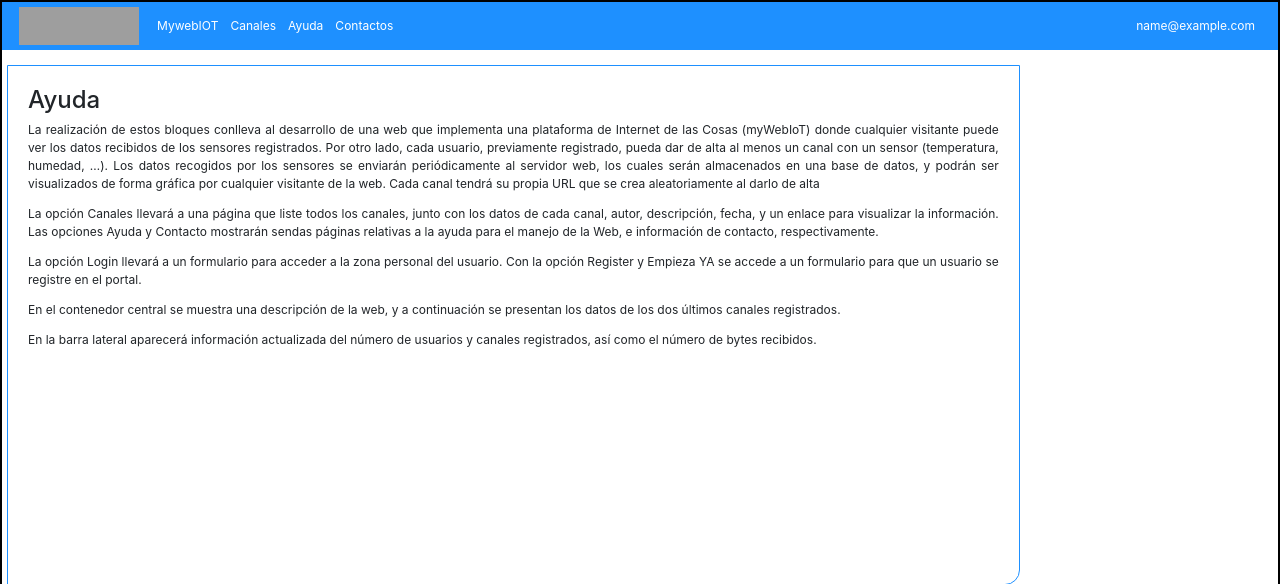
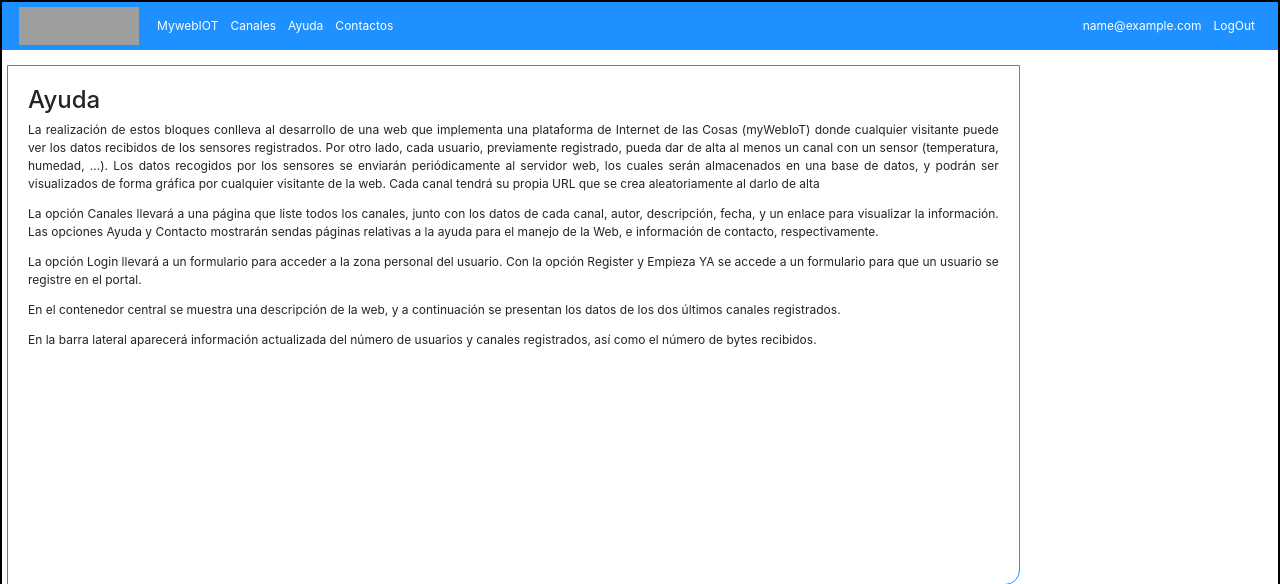
Before and after one commit to ErikMartrus/Webus, a PHP site: page /ayuda.php in a window 1280 px wide. Shown: the top 584 px of the page. Run offline with PHP 8.4, Linux system fonts and the light colour scheme; the visitor is signed in with stand-in values (Sample User, id 1); grey boxes are pictures that could not be loaded.

Commit message:
LogOut.php implementados en las otras páginas

```diff
--- a/public/FormularioLogin.php
+++ b/public/FormularioLogin.php
@@ -47,7 +47,9 @@
           <li class="nav-item active">
             <a class="nav-link" href="FormularioLogin.php"><?php echo $user?><span class="sr-only">(current)</span></a>
           </li>
-
+          <li class="nav-item active">
+            <a class="nav-link" href="../php/LogOut.php">LogOut<span class="sr-only">(current)</span></a>
+          </li>
         </ul>
         <?php
           }else{
--- a/public/addCanal.php
+++ b/public/addCanal.php
@@ -48,7 +48,9 @@
           <li class="nav-item active">
             <a class="nav-link" href="FormularioLogin.php"><?php echo $user?><span class="sr-only">(current)</span></a>
           </li>
-
+          <li class="nav-item active">
+            <a class="nav-link" href="../php/LogOut.php">LogOut<span class="sr-only">(current)</span></a>
+          </li>
         </ul>
         <?php
     }else{
--- a/public/ayuda.php
+++ b/public/ayuda.php
@@ -47,6 +47,9 @@
      <ul class="navbar-nav">
           <li class="nav-item active">
             <a class="nav-link" href="FormularioLogin.php"><?php echo $user?><span class="sr-only">(current)</span></a>
+          </li>
+          <li class="nav-item active">
+            <a class="nav-link" href="../php/LogOut.php">LogOut<span class="sr-only">(current)</span></a>
           </li>
 
         </ul>
--- a/public/canales.php
+++ b/public/canales.php
@@ -46,6 +46,9 @@
           <ul class="navbar-nav">
           <li class="nav-item active">
             <a class="nav-link" href="FormularioLogin.php"><?php echo $user?><span class="sr-only">(current)</span></a>
+          </li>
+          <li class="nav-item active">
+            <a class="nav-link" href="../php/LogOut.php">LogOut<span class="sr-only">(current)</span></a>
           </li>
           </ul>
         <?php
```
Also changed, not shown: public/contacto.php (+5 -2 lines).
